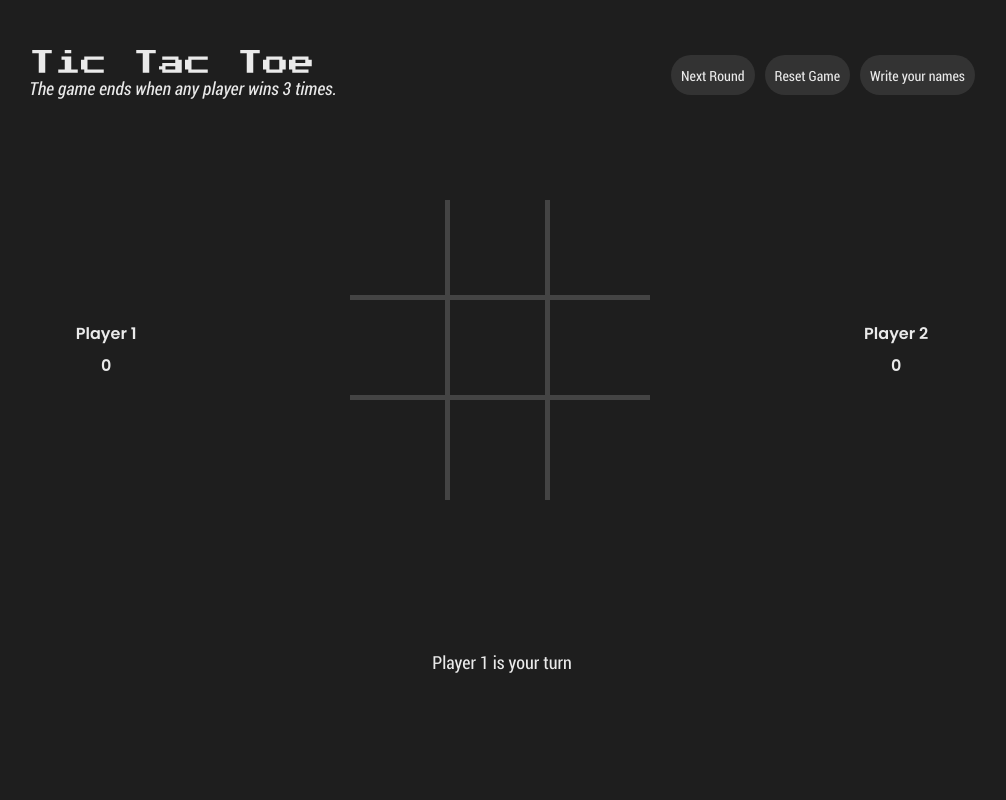
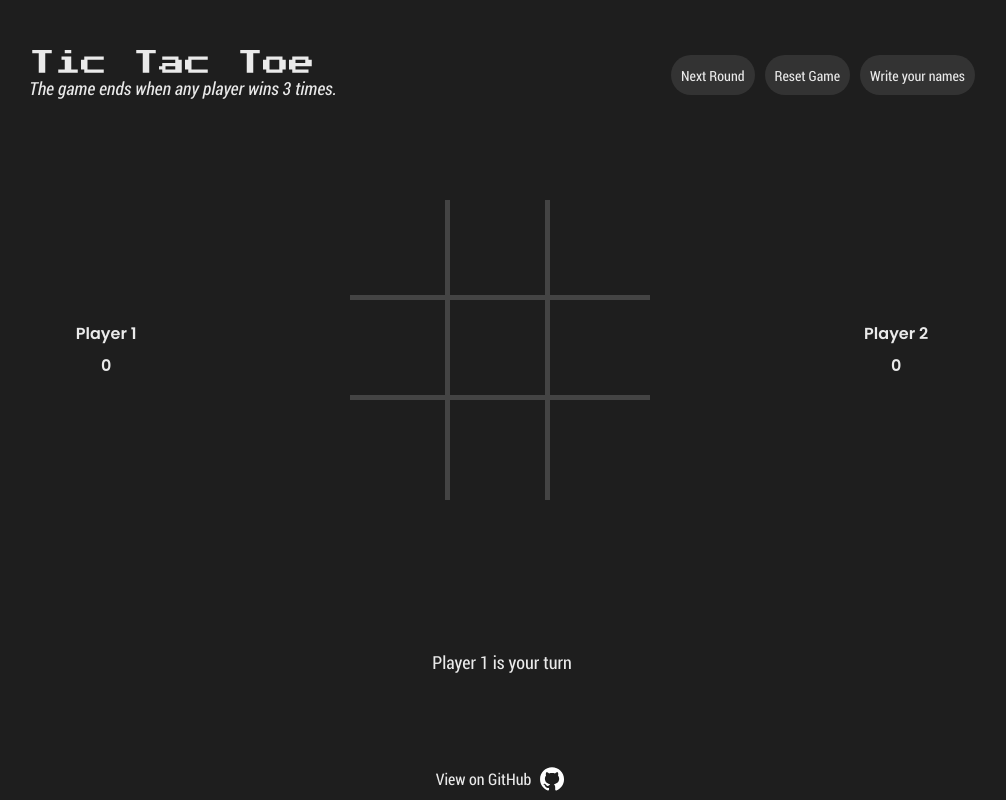
Before and after one commit to rafok69-2000/Tic-Tac-Toe, a plain HTML site: page index.html in a window 1280 px wide. Shown: the whole page, without its empty margins (138-1144 px from the left). Drawn offline with Linux system fonts and the light colour scheme.

Commit message:
Add GitHub link

```diff
--- a/index.html
+++ b/index.html
@@ -40,6 +40,13 @@
             <button id="save">Save</button>
         </div>
     </div>
+    <div class="link-github">
+        <a href="https://github.com/rafok69-2000/Tic-Tac-Toe" target="_blank" rel="noopener noreferrer">
+            <span>View on GitHub</span>
+            <img src="img/github-icon.svg" alt="Icono de GitHub" width="32" height="32">
+        </a>
+    </div>
 </body>
 
+
 </html>
--- a/styles.css
+++ b/styles.css
@@ -64,6 +64,9 @@
 
 body {
     background-color: var(--color-background);
+    display: flex;
+    flex-direction: column;
+    height: 100vh;
 }
 
 .header {
@@ -196,13 +199,13 @@ body {
 }
 
 .modal-title {
-    margin-top: 20px ;
+    margin-top: 20px;
     font-family: 'press_start_2pregular';
     font-size: 22px;
 }
 
-.modal-content > label {
-    margin-top: 20px ;
+.modal-content>label {
+    margin-top: 20px;
     font-family: 'roboto_condensedregular';
     font-size: 20px;
 }
@@ -250,3 +253,18 @@ input:focus {
 #save:hover {
     background-color: var(--color-hover);
 }
+
+.link-github {
+    font-family: 'roboto_condensedregular';
+    margin-top: auto;
+    display: flex;
+    justify-content: center;
+}
+
+.link-github>a {
+    display: flex;
+    gap: 5px;
+    align-items: center;
+    padding-bottom: 5px;
+    text-decoration: none;
+}
```
Also changed, not shown: img/github-icon.svg (added).
